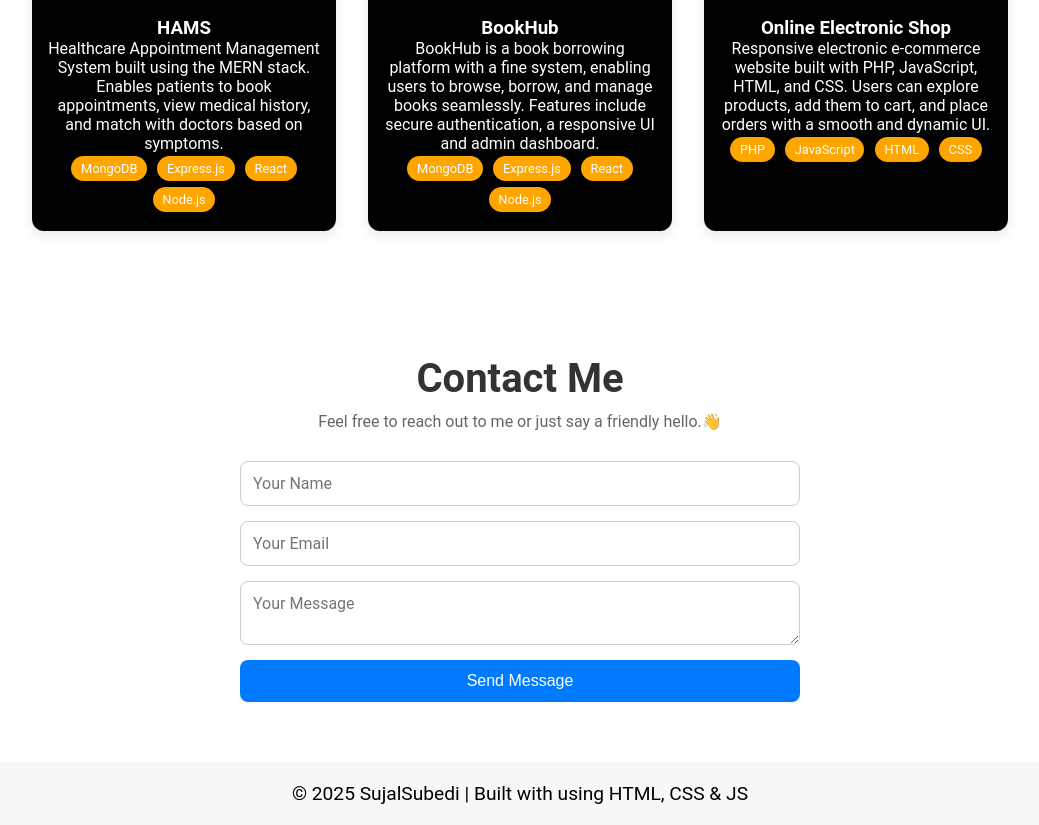
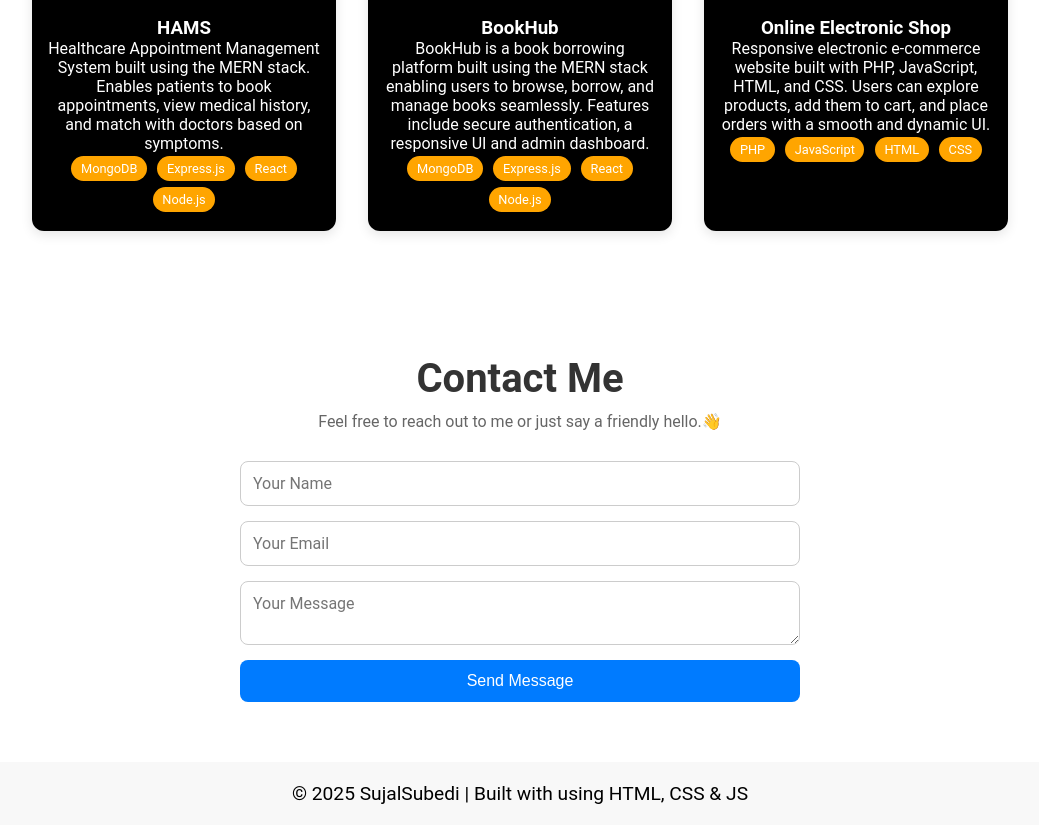
Before and after one commit to sujalsubediXX/Portfolio, a plain HTML site: page index.html in a window 1280 px wide. Shown: the part 1798-2623 px from the top of the page, without its empty margins (120-1159 px from the left). Drawn offline with Linux system fonts and the light colour scheme.

Commit message:
Update index.html

```diff
--- a/index.html
+++ b/index.html
@@ -112,9 +112,7 @@
           <img src="./images/bookhub.png" alt="bookhub" />
           <h3>BookHub</h3>
           <p>
-<!--             BookHub is a book borrowing platform built using the MERN stack. Users can
-            browse, borrow, and manage books seamlessly online and it also has fine system. -->
-            BookHub is a book borrowing platform with a fine system, enabling users to browse,
+            BookHub is a book borrowing platform built using the MERN stack  enabling users to browse,
             borrow, and manage books seamlessly. Features include secure authentication, a responsive UI and
             admin dashboard.
           </p>
```
